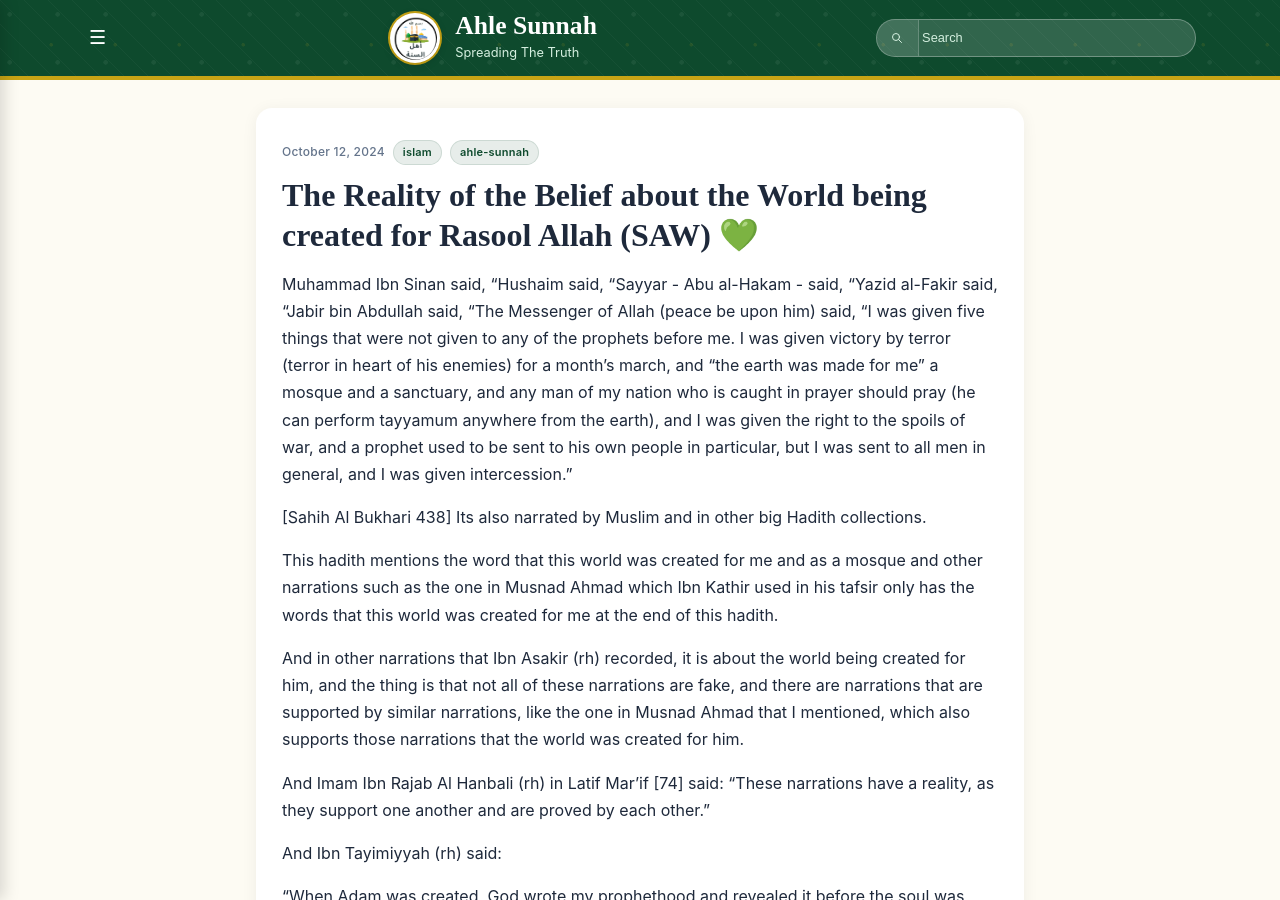
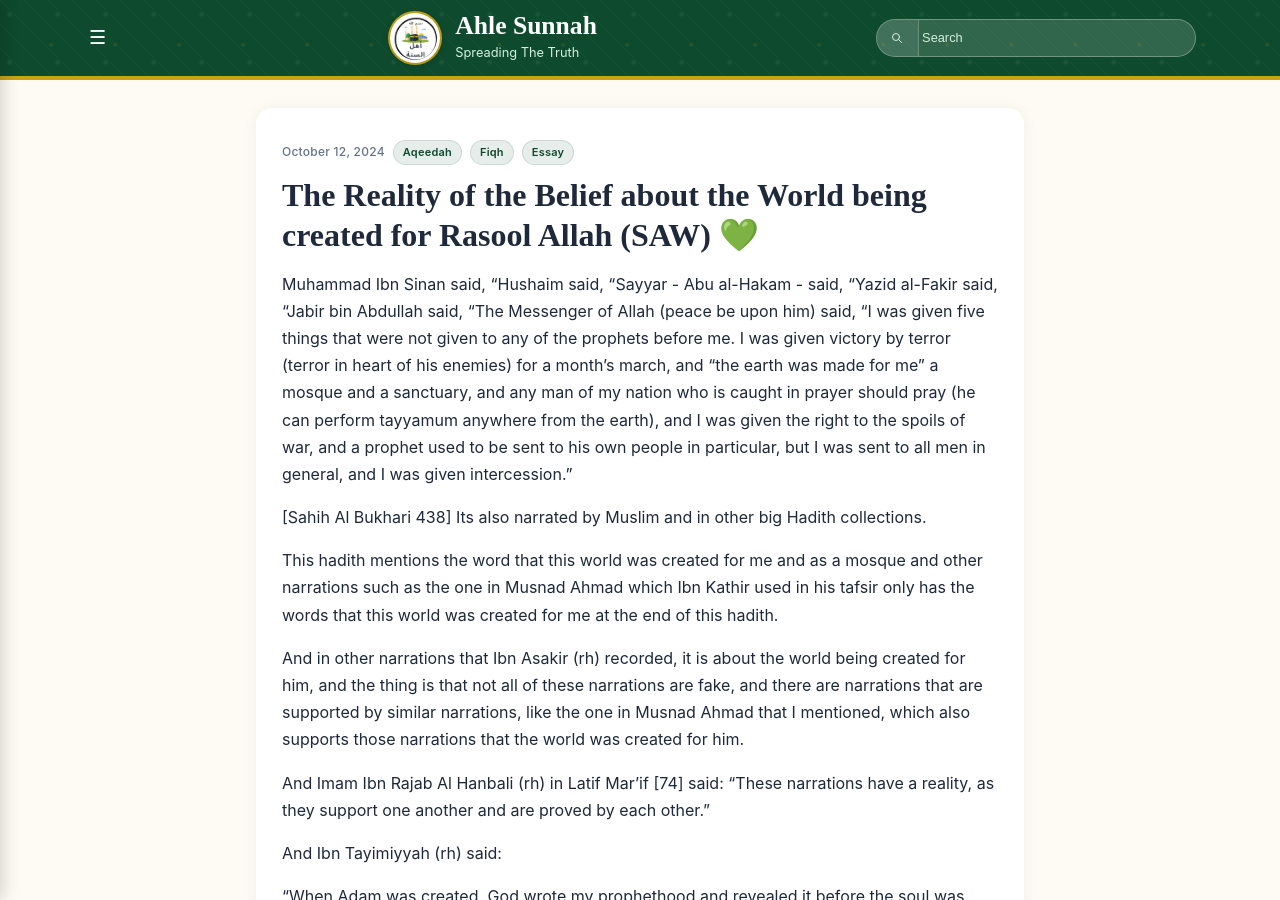
Before and after one commit to Fali17/ahlesunnah, a Jekyll site: the page built from _posts/2024-10-12-the-reality-of-the-belief-about-the-world-being-created-for-.md, in a window 1280 px wide and 900 px high. Built offline with Jekyll 4.4.1, drawn with Linux system fonts in a browser that asks for light colours.

Commit message:
Update 2024-10-12-the-reality-of-the-belief-about-the-world-being-created-for-.md

```diff
--- a/_posts/2024-10-12-the-reality-of-the-belief-about-the-world-being-created-for-.md
+++ b/_posts/2024-10-12-the-reality-of-the-belief-about-the-world-being-created-for-.md
@@ -2,7 +2,7 @@
 layout: post
 title: "The Reality of the Belief about the World being created for Rasool Allah (SAW) 💚"
 date: 2024-10-12 20:18:00 +0000
-tags: [islam, ahle-sunnah]
+tags: [Aqeedah,Fiqh,Essay]
 ---
 
 Muhammad Ibn Sinan said, "Hushaim said, "Sayyar - Abu al-Hakam - said, "Yazid al-Fakir said, "Jabir bin Abdullah said, "The Messenger of Allah (peace be upon him) said, "I was given five things that were not given to any of the prophets before me. I was given victory by terror (terror in heart of his enemies) for a month's march, and "the earth was made for me" a mosque and a sanctuary, and any man of my nation who is caught in prayer should pray (he can perform tayyamum anywhere from the earth), and I was given the right to the spoils of war, and a prophet used to be sent to his own people in particular, but I was sent to all men in general, and I was given intercession."
```
